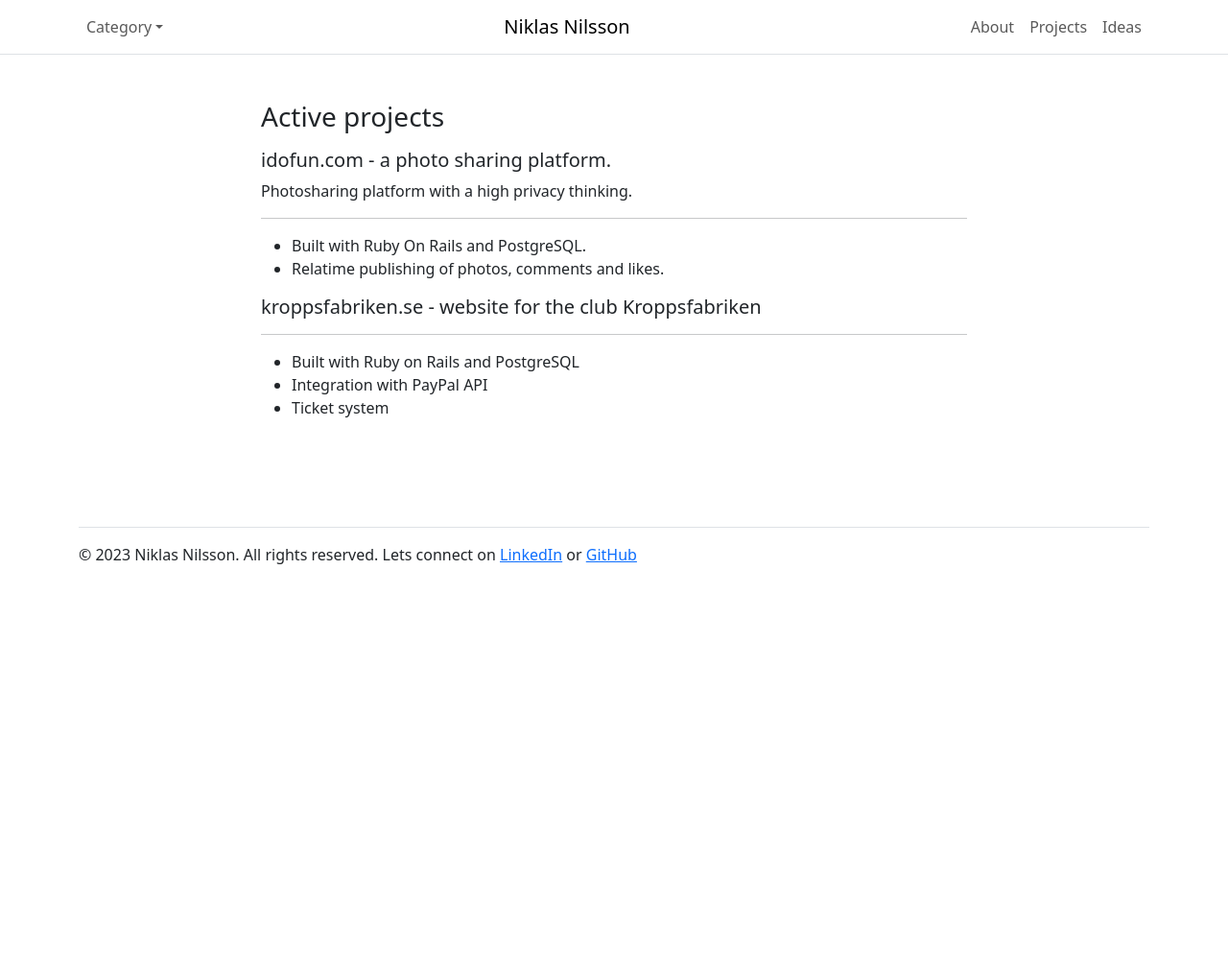
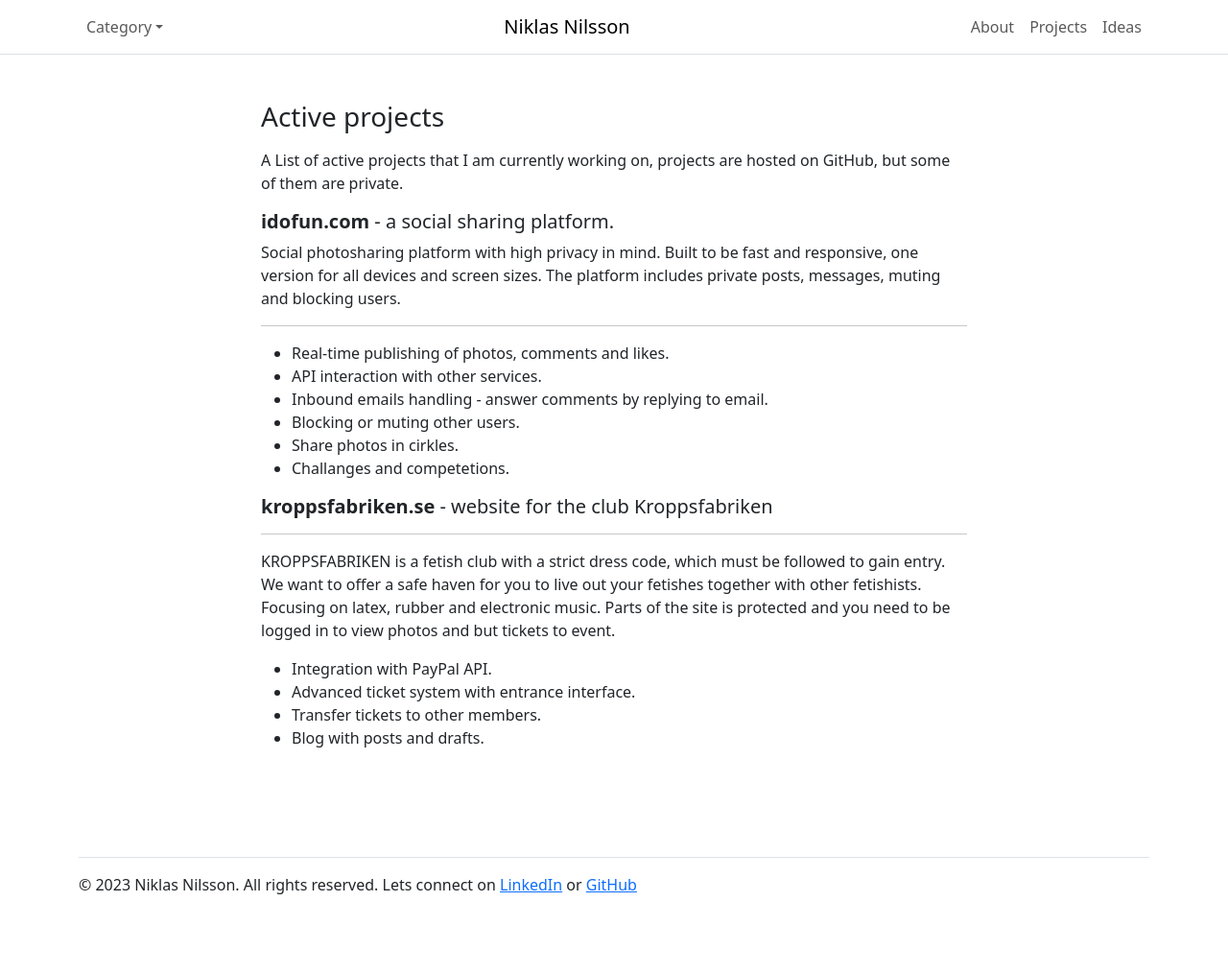
Before and after one commit to niklasnson/0x68k.github.io, a Jekyll site: the page built from projects.markdown, in a window 1280 px wide. Shown: the whole page at 96% size. Built offline with Jekyll 4.4.1, drawn with Linux system fonts in a browser that asks for light colours; before the commit the page ends 900 px from its top, so only the background shows below that.

Commit message:
Added text to projects

```diff
--- a/projects.markdown
+++ b/projects.markdown
@@ -3,20 +3,26 @@ layout: page
 title: Active projects
 permalink: /projects
 ---
+A List of active projects that I am currently working on, projects are hosted on GitHub, but some of them are private.
 
-##### idofun.com - a photo sharing platform.
-Photosharing platform with a high privacy thinking.
+##### **idofun.com** - a social sharing platform.
+Social photosharing platform with high privacy in mind. Built to be fast and responsive, one version for all devices and screen sizes. The platform includes private posts, messages, muting and blocking users.
 
  ---
 
-* Built with Ruby On Rails and PostgreSQL.
-* Relatime publishing of photos, comments and likes.
+* Real-time publishing of photos, comments and likes.
+* API interaction with other services.
+* Inbound emails handling - answer comments by replying to email.
+* Blocking or muting other users.
+* Share photos in cirkles.
+* Challanges and competetions.
 
-
-##### kroppsfabriken.se - website for the club Kroppsfabriken
+##### **kroppsfabriken.se** - website for the club Kroppsfabriken
 
  ---
+ KROPPSFABRIKEN is a fetish club with a strict dress code, which must be followed to gain entry. We want to offer a safe haven for you to live out your fetishes together with other fetishists. Focusing on latex, rubber and electronic music. Parts of the site is protected and you need to be logged in to view photos and but tickets to event.
 
-* Built with Ruby on Rails and PostgreSQL
-* Integration with PayPal API
-* Ticket system
+* Integration with PayPal API.
+* Advanced ticket system with entrance interface.
+* Transfer tickets to other members.
+* Blog with posts and drafts.
```
